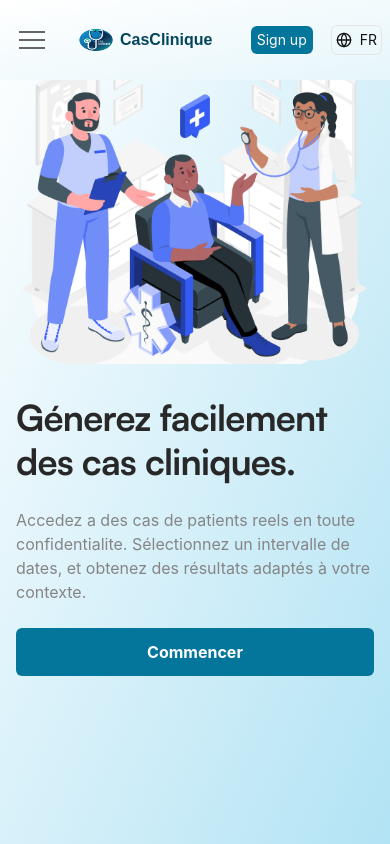
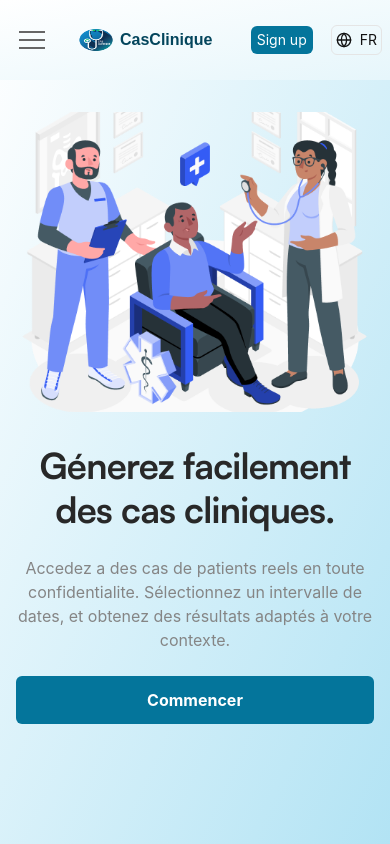
Before and after one commit to Hilary29/cas-clinique-generator, a Next.js app: page / in a window 390 px wide. Built offline with nearby package versions, Linux system fonts and the light colour scheme.

Commit message:
fix text

```diff
--- a/app/page.tsx
+++ b/app/page.tsx
@@ -12,19 +12,19 @@ export default function Home() {
     <main className="min-h-screen bg-gradient-to-br from-white-50 to-accent-100 bg-cover bg-center w-full">
       <HeaderHome />
       <section
-        className="flex flex-col items-center w-full px-4 sm:px-6 md:px-8 lg:px-28 pt-16 sm:pt-20 md:pt-24 pb-6"
+        className="flex flex-col items-center w-full px-4 sm:px-6 md:px-8 lg:px-28 pt-28  lg:pt-24 pb-6"
         aria-label="Héros"
       >
-        <div className="flex flex-col lg:flex-row w-full justify-between gap-8 sm:gap-12 md:gap-14 lg:gap-8">
+        <div className="flex flex-col lg:flex-row w-full   justify-between gap-8 sm:gap-12 md:gap-14 lg:gap-8">
           {/* Contenu texte */}
-          <div className="flex flex-col gap-6 sm:gap-8 md:gap-10 lg:my-auto order-2 lg:order-1">
+          <div className="flex flex-col gap-6 sm:gap-8 text-center lg:text-start md:gap-10 lg:my-auto order-2 lg:order-1">
             <h1
               className="text-2xl sm:text-3xl lg:text-5xl font-semibold font-satoshi text-heading-desktop-h2 text-black-100"
               aria-level={1}
             >
               Génerez facilement des cas cliniques.
             </h1>
-            <p className="font-regular font-inter text-base sm:text-paragraph-lg text-black-400 max-w-none sm:max-w-lg md:max-w-xl">
+            <p className="font-regular font-inter text-base mx-auto lg:mx-0 sm:text-paragraph-lg text-black-400 max-w-none sm:max-w-lg md:max-w-xl">
               Accedez a des cas de patients reels en toute confidentialite. Sélectionnez un intervalle de dates, et obtenez des résultats adaptés à votre contexte.
             </p>
             <div className="flex justify-center lg:justify-start">
```
Also changed, not shown: app/(generate-routes)/(authentication)/login/page.tsx (line endings or trailing spaces), app/(generate-routes)/(authentication)/register/page.tsx (line endings or trailing spaces).
